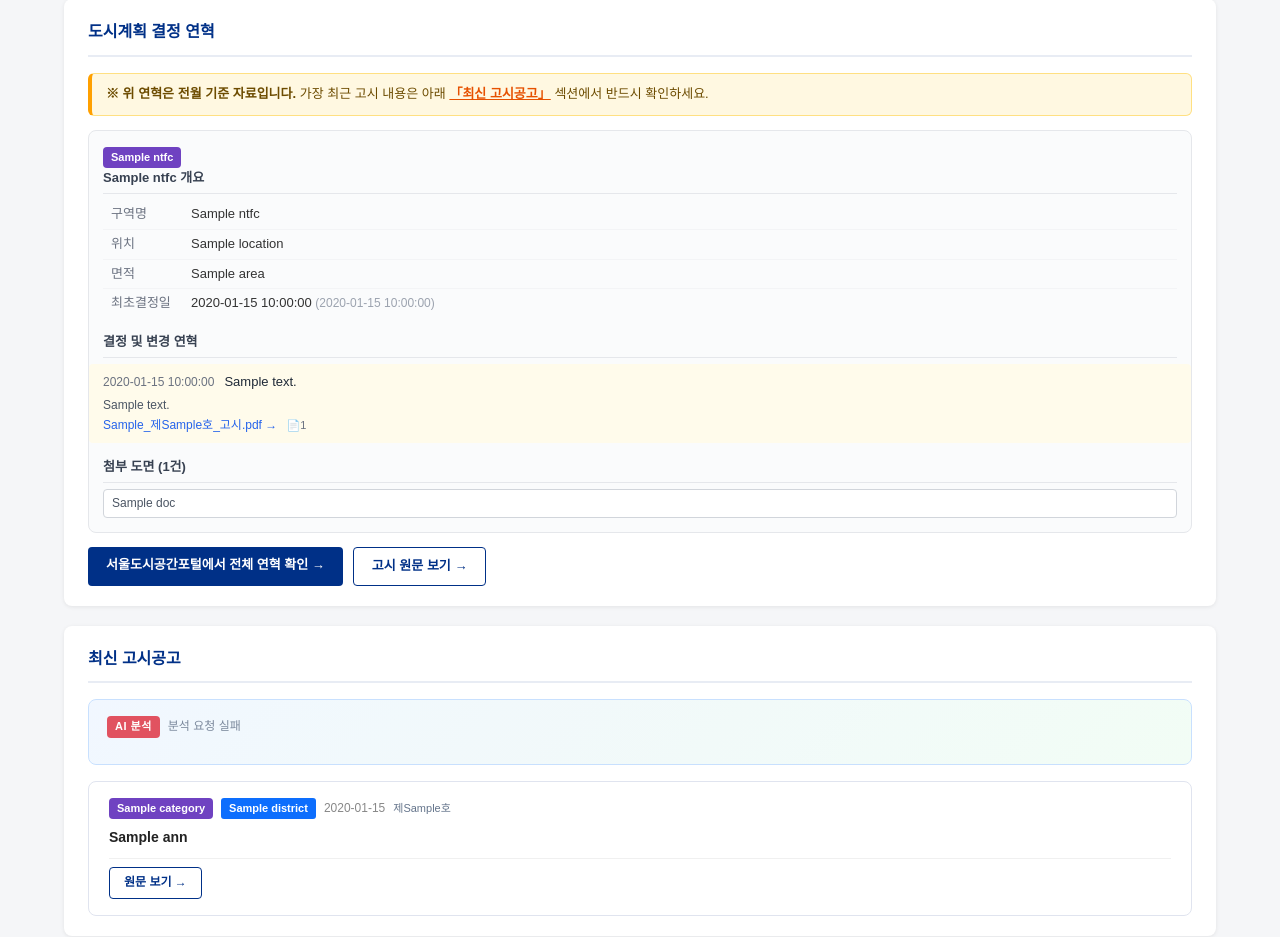
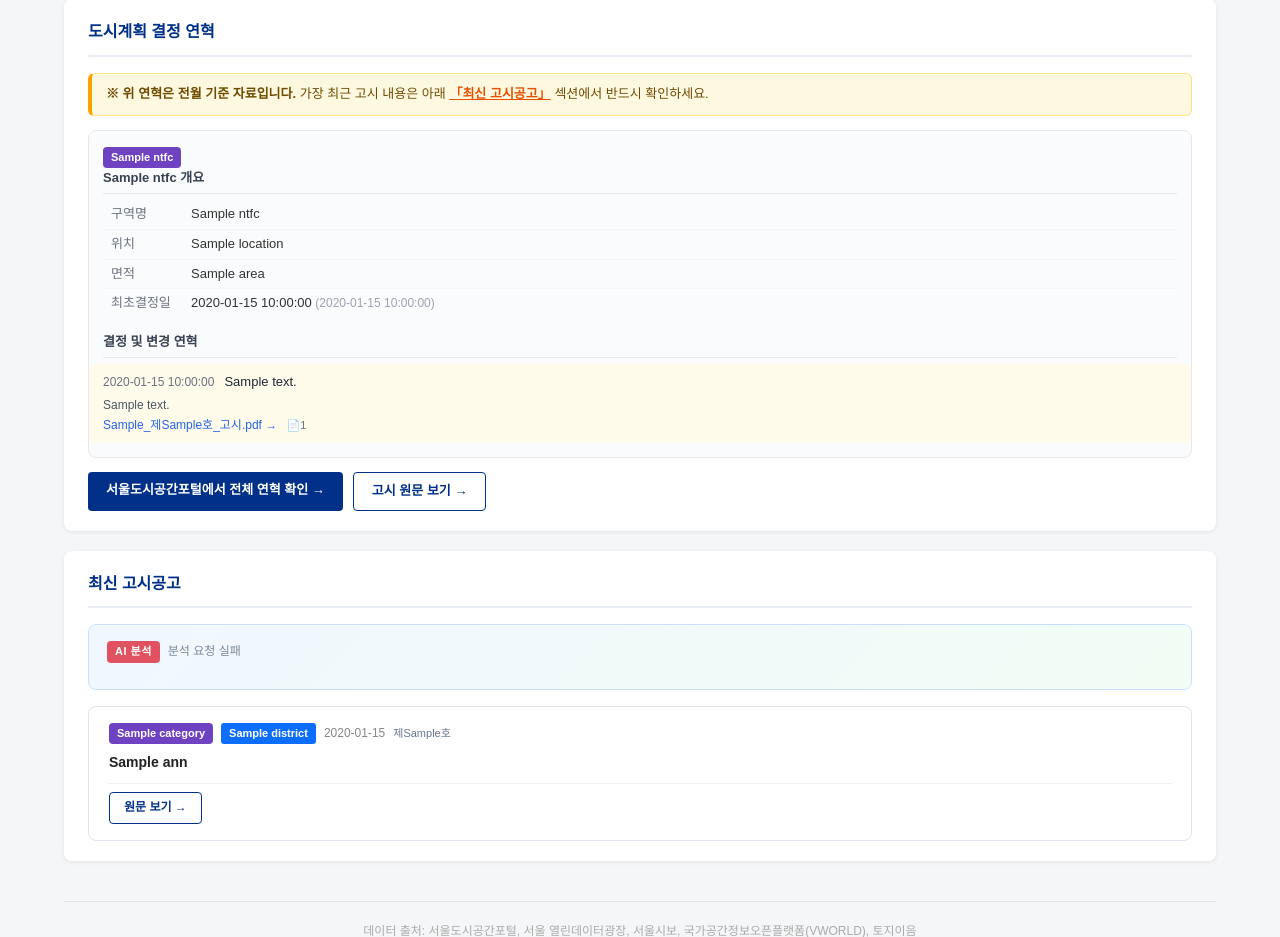
Before and after one commit to bottonkim/dup-monitoring, a Python web app: template frontend/templates/result.html in a window 1280 px wide. Shown: the part 610-1547 px from the top of the page. Run offline with Jinja, Linux system fonts and the light colour scheme; the template is opened without the code that fills it: most values are stand-ins (such as "Sample title", 1, 10 or a date in 2020).

Commit message:
첨부 도면(참고자료) 섹션 제거 — 연혁별 파일 목록으로 대체됨
Co-Authored-By: Claude Opus 4.6 <noreply@anthropic.com>

```diff
--- a/frontend/templates/result.html
+++ b/frontend/templates/result.html
@@ -313,17 +313,6 @@
           </div>
           {% endif %}
 
-          {# 첨부 도면 #}
-          {% if ntfc.drawing_documents %}
-          <h4 class="zone-sub-title">첨부 도면 ({{ ntfc.drawing_documents|length }}건)</h4>
-          <div class="drawing-list">
-            {% for doc in ntfc.drawing_documents %}
-            {% if doc.download_url %}
-            <a href="{{ doc.download_url }}" target="_blank" rel="noopener" class="btn-drawing-sm">{{ doc.name }}</a>
-            {% endif %}
-            {% endfor %}
-          </div>
-          {% endif %}
         </div>
         {% endfor %}
 
@@ -367,16 +356,6 @@
         </div>
         {% endif %}
 
-        {% if drawing_documents %}
-        <h4 class="zone-sub-title">첨부 도면 ({{ drawing_documents|length }}건)</h4>
-        <div class="drawing-list">
-          {% for doc in drawing_documents %}
-          {% if doc.download_url %}
-          <a href="{{ doc.download_url }}" target="_blank" rel="noopener" class="btn-drawing-sm">{{ doc.name }}</a>
-          {% endif %}
-          {% endfor %}
-        </div>
-        {% endif %}
         {% endif %}
 
         {# 포털 링크 #}
```
